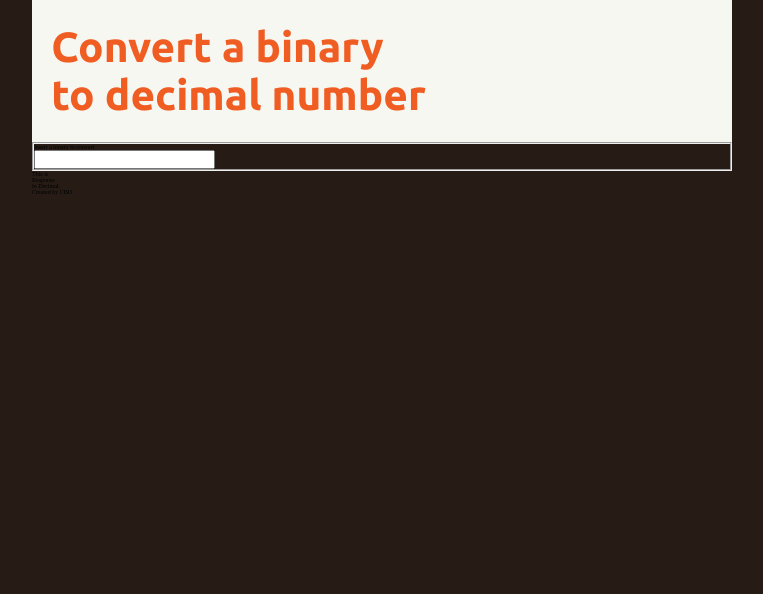
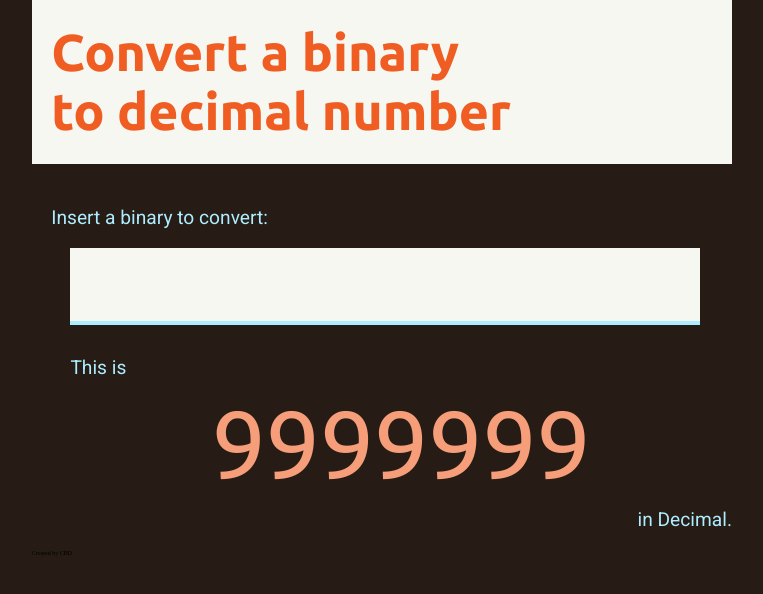
Before and after one commit to ClaudioDutra/Binary2Decimal, a website: page index.html in a window 1280 px wide. Shown: the whole page, without its empty margins (258-1021 px from the left). Drawn offline with Linux system fonts and the light colour scheme.

Commit message:
Feature: Style of content

```diff
--- a/index.html
+++ b/index.html
@@ -15,13 +15,13 @@
     </header>
     <main>
         <fieldset>
-            <label for="binary">Insert a binary to convert</label> <br>
+            <label for="binary">Insert a binary to convert:</label> <br>
             <input type="number">
         </fieldset>
         <div>
-            <p>This is</p>
-            <p> Response </p>
-            <p>in Decimal.</p>
+            <div>This is </div>
+            <div id="result"> 9999999 </div>
+            <div> in Decimal.</div>
         </div>
     </main>
     <footer>
--- a/style/style.css
+++ b/style/style.css
@@ -38,7 +38,51 @@ header {
 
 header h1 {
     color: var(--color-text-title);
-    font-size: 4.4rem;
+    font-size: 5.4rem;
     font-family: 'Ubuntu', sans-serif;
     padding: 2.4rem 2rem;
 }
+
+main {
+    font-family: 'Roboto', sans-serif;
+    color: var(--color-text-primary);
+    font-size: 2rem;
+}
+
+main fieldset {
+    border: none;
+    padding: 4.4rem 0rem 1.2rem 0rem;
+}
+
+main fieldset label {
+    padding: 0rem 0rem 1rem 2rem;
+}
+
+main fieldset input {
+    background-color: var(--color-background-secondary);
+    color: var(--color-text-input);
+    border: none;
+    border-bottom: solid 0.5rem var(--color-text-primary);
+    height: 8rem;
+    width: 90%;
+    margin: 2rem 2rem 2rem 4rem;
+    font-family: 'Ubuntu', sans-serif;
+    font-size: 4.4rem;
+}
+
+main div {
+    padding: 0rem 0rem 1rem 2rem;
+    display: flex;
+    flex-direction: column;
+}
+
+main div #result {
+    color: var(--color-text-secondary);
+    font-family: 'Ubuntu', sans-serif;
+    align-self: center;
+    font-size: 10rem;
+}
+
+main div:last-child {
+    align-self: flex-end;
+}
```
